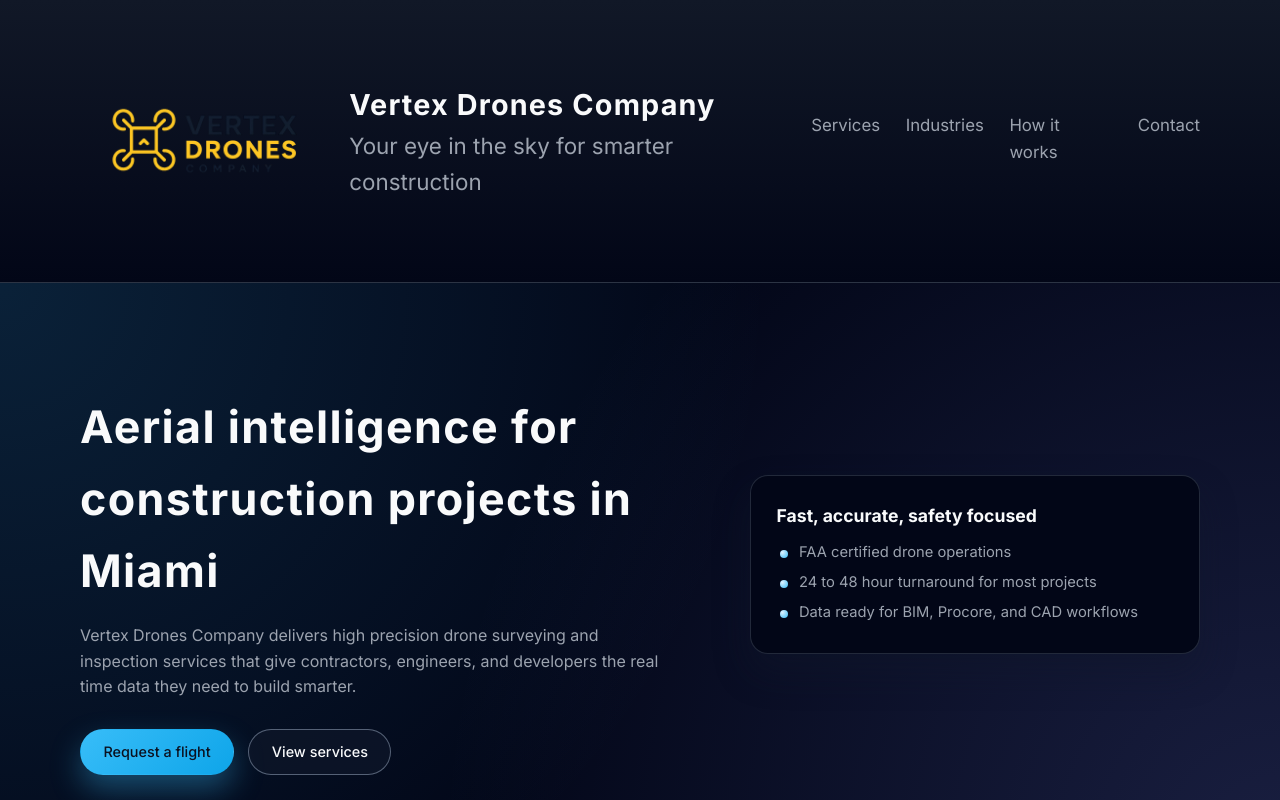
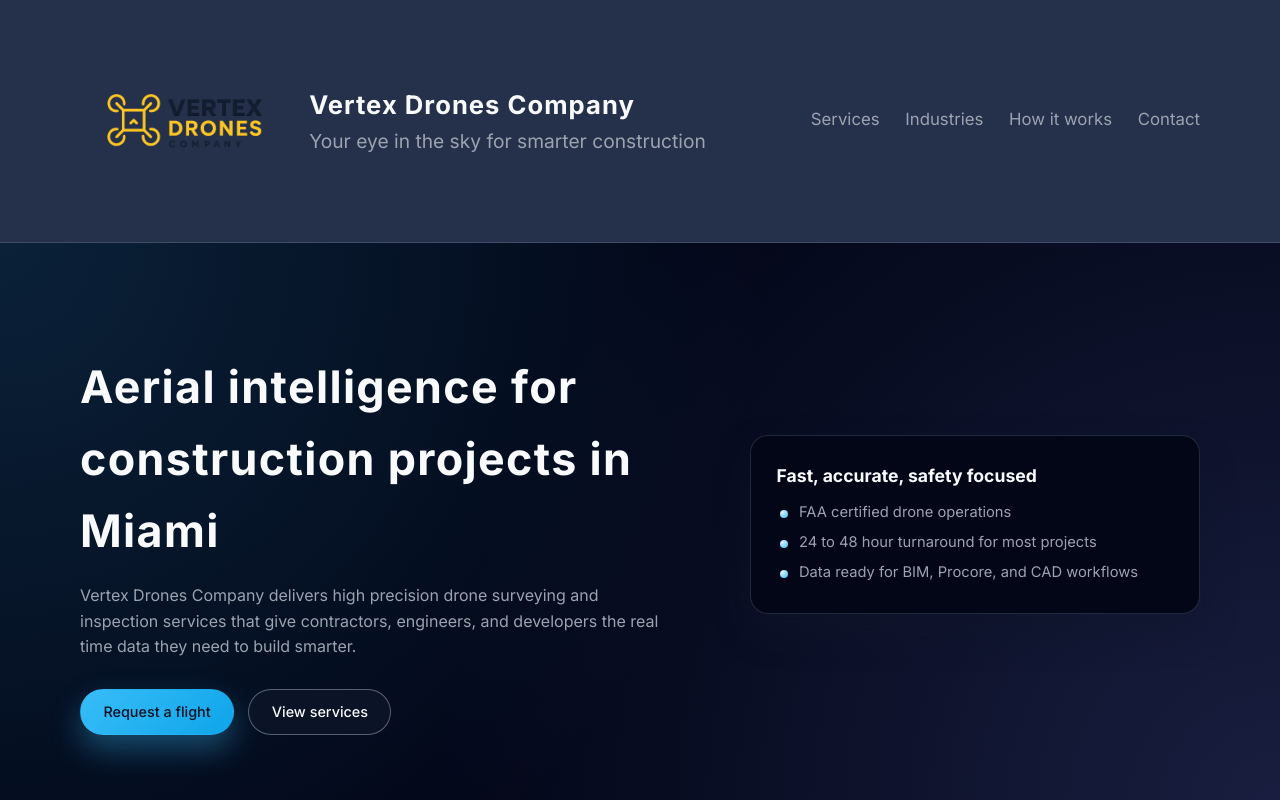
Before and after one commit to AlejandroBiondo/VertexDrones.github.io, a plain HTML site: page index.html in a window 1280 px wide. Shown: the top 800 px of the page. Drawn offline with Linux system fonts and the light colour scheme.

Commit message:
Update styles.css

```diff
--- a/styles.css
+++ b/styles.css
@@ -78,12 +78,8 @@
   top: 0;
   z-index: 20;
   backdrop-filter: blur(14px);
-  background: linear-gradient(
-    to bottom,
-    #111827 0%,   /* lighter navy for contrast with logo */
-    #020617 100%
-  );
-  border-bottom: 1px solid rgba(148, 163, 184, 0.2);
+  background: #25304a;
+  border-bottom: 1px solid rgba(148, 163, 184, 0.25);
 }
 
 .header-inner {
@@ -102,7 +98,7 @@
 }
 
 .logo {
-  width: 250px;
+  width: 210px;
   height: auto;
   object-fit: contain;
   background: none;
@@ -119,11 +115,11 @@
 .brand-name {
   font-weight: 600;
   letter-spacing: 0.04em;
-  font-size: 1.8rem;
+  font-size: 1.6rem;
 }
 
 .brand-tagline {
-  font-size: 1.4rem;
+  font-size: 1.2rem;
   color: var(--muted);
 }
 
```
